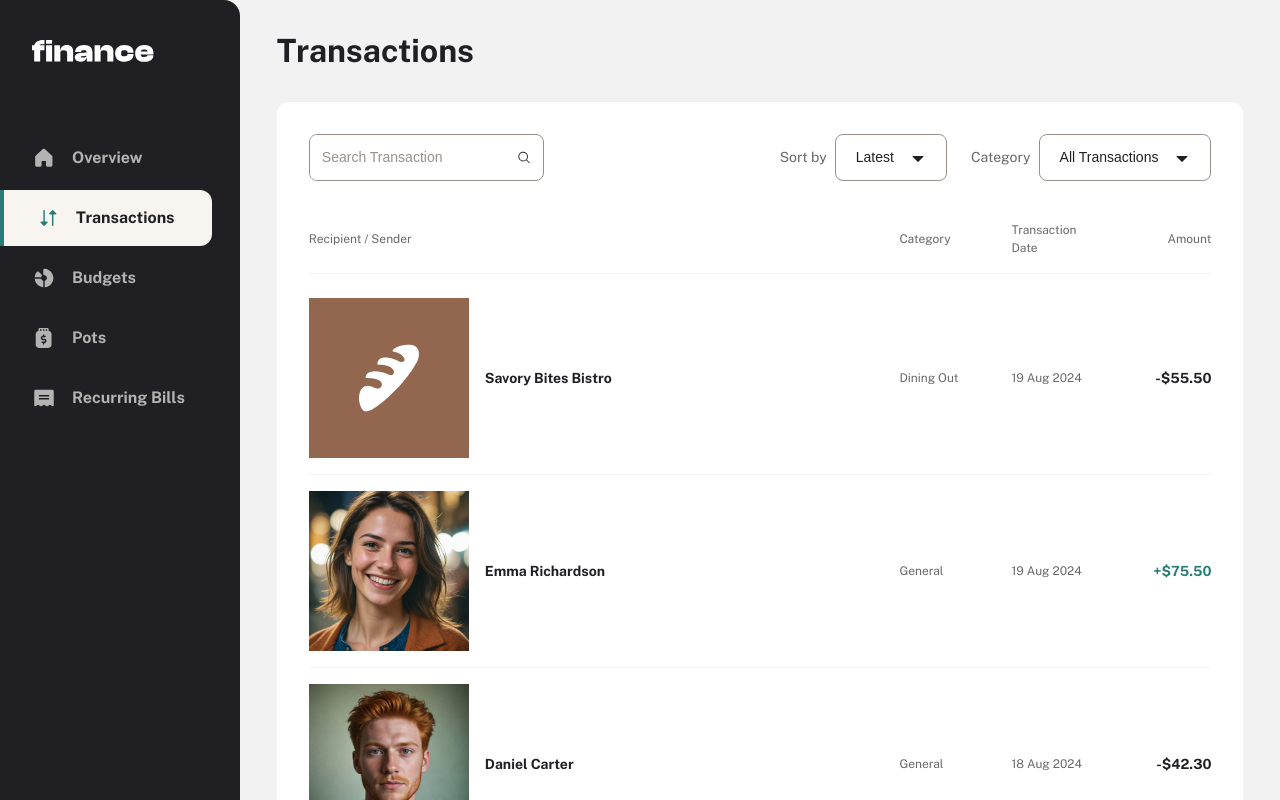
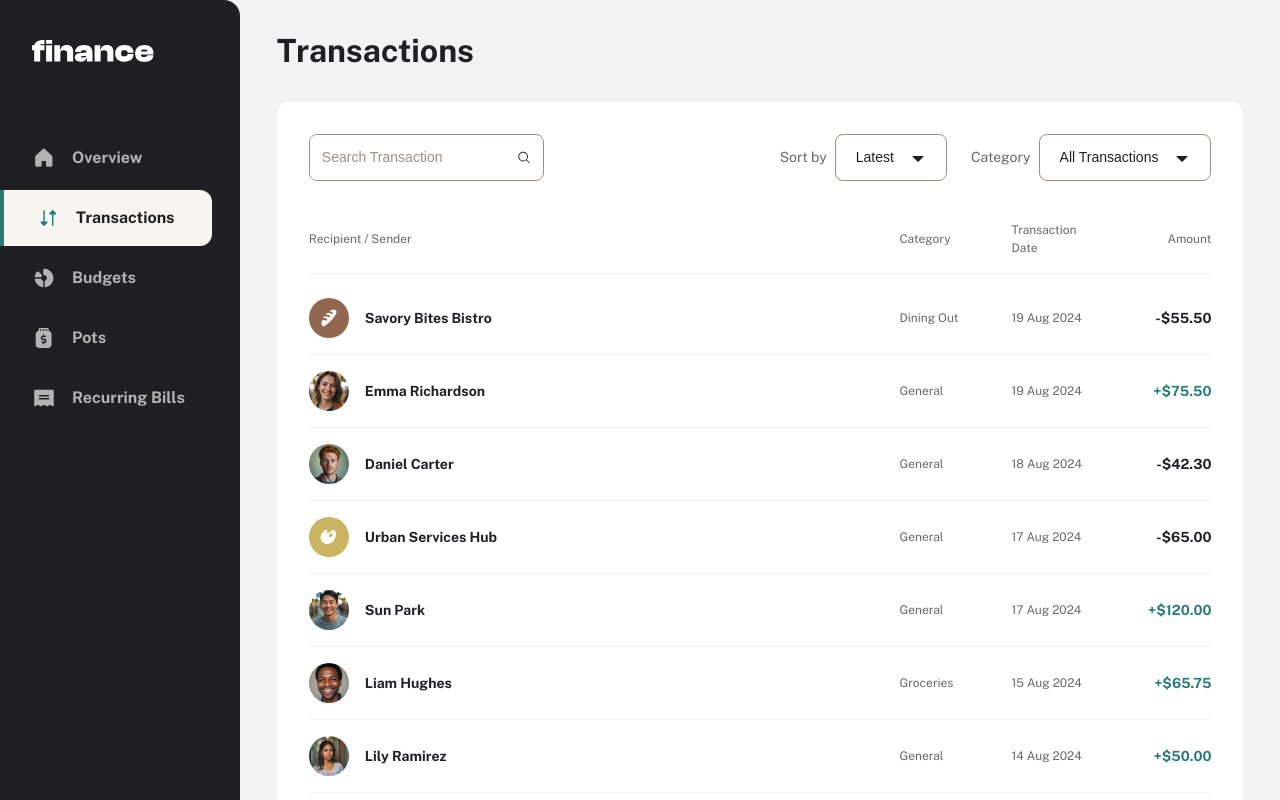
Before and after one commit to Belousmind/personal-finance-app, a Next.js app: page /personal-finance-app/transactions in a window 1280 px wide. Shown: the top 800 px of the page. Built offline with nearby package versions, Linux system fonts and the light colour scheme.

Commit message:
fix: paths of rest images

```diff
--- a/src/app/budgets/components/latest-speding/index.tsx
+++ b/src/app/budgets/components/latest-speding/index.tsx
@@ -1,5 +1,6 @@
 import { TertiatyLink } from "@/components";
 import { formattedDate } from "@/utils";
+import { basePath } from "@/constants";
 import styles from "./style.module.scss";
 import Image from "next/image";
 
@@ -34,11 +35,12 @@ function LatestSpedingTransaction({ avatar, name, amount, date }: Transaction) {
   return (
     <div className={styles.transaction}>
       <Image
-        src={avatar}
+        src={`${basePath}avatar`}
         alt={name}
         className={styles["transaction-image"]}
         width={32}
         height={32}
+        unoptimized
       />
       <span className={styles["transaction-name"]}>{name}</span>
       <span className={styles["transaction-amount"]}>
--- a/src/app/recurring-bills/components/bills-table/index.tsx
+++ b/src/app/recurring-bills/components/bills-table/index.tsx
@@ -4,7 +4,8 @@ import Image from "next/image";
 import styles from "./styles.module.scss";
 import clsx from "clsx";
 
-import { formatMonthlyLabel } from "@/utils/format-date";
+import { formatMonthlyLabel } from "@/utils";
+import { basePath } from "@/constants";
 
 import useReccuringBills from "./useRecurringBills";
 import { FiltersPanel } from "@/components";
@@ -60,11 +61,12 @@ function BillItem({ avatar, name, date, amount, paid, soon }: BillItemProps) {
     <div className={styles["bill-item"]}>
       <div className={styles["icon-and-title"]}>
         <Image
-          src={avatar}
+          src={`${basePath}${avatar}`}
           alt={name}
           className={styles["bill-icon"]}
           width={32}
           height={32}
+          unoptimized
         />
         <span className={styles["bill-title"]}>{name}</span>
       </div>
--- a/src/app/recurring-bills/components/total-bills/index.tsx
+++ b/src/app/recurring-bills/components/total-bills/index.tsx
@@ -5,6 +5,7 @@ import styles from "./style.module.scss";
 
 import { useSelector } from "react-redux";
 import { selectSumOfRecurringBills } from "@/store/recurringBills/selectors";
+import { basePath } from "@/constants";
 
 export default function TotallBills() {
   const totalSum = useSelector(selectSumOfRecurringBills);
@@ -13,10 +14,11 @@ export default function TotallBills() {
     <div className={styles["bill-summary"]}>
       <Image
         className={styles["bill-icon"]}
-        src="/total-bill-icon.svg"
+        src={`${basePath}/total-bill-icon.svg`}
         alt="Bill Icon"
         width={40}
         height={40}
+        unoptimized
       />
       <div className={styles["bill-info"]}>
         <span className={styles["bill-label"]}>Total bills</span>
--- a/src/components/overviews/overview-pots/index.tsx
+++ b/src/components/overviews/overview-pots/index.tsx
@@ -1,7 +1,7 @@
 "use client";
 
 import { useAppSelector } from "@/store/hooks";
-import { ROUTES } from "@/constants";
+import { ROUTES, basePath } from "@/constants";
 import { OverviewContainer, SavingSmall } from "@/components";
 import Image from "next/image";
 
@@ -14,7 +14,13 @@ export default function OverviewPots() {
     <OverviewContainer title="Pots" href={ROUTES.POTS}>
       <div className={styles["pots-overview"]}>
         <div className={styles["pots-total-saved"]}>
-          <Image src="/icon-pot.svg" alt="Pot Icon" width={27} height={34} />
+          <Image
+            src={`${basePath}/icon-pot.svg`}
+            alt="Pot Icon"
+            width={27}
+            height={34}
+            unoptimized
+          />
           <span className={styles["saved-label"]}>Total Saved</span>
           <span className={styles["saved-sum"]}>${totalSaved.toFixed(2)}</span>
         </div>
--- a/src/components/transaction/index.tsx
+++ b/src/components/transaction/index.tsx
@@ -1,5 +1,6 @@
 import { formattedDate } from "@/utils";
-// import Image from "next/image";
+import { basePath } from "@/constants";
+import Image from "next/image";
 
 import styles from "./styles.module.scss";
 import clsx from "clsx";
@@ -12,8 +13,6 @@ type TransactionProps = {
   date: string;
   isFullVersion?: boolean;
 };
-
-const basePath = "/personal-finance-app";
 
 export default function Transaction({
   avatar,
@@ -30,15 +29,14 @@ export default function Transaction({
         isFullVersion && styles["full-transaction"]
       )}
     >
-      <img src={`${basePath}${avatar}`} alt={name} />
-      {/* <Image
-        src={avatar}
+      <Image
+        src={`${basePath}${avatar}`}
         alt={name}
         className={styles["transaction-image"]}
         width={32}
         height={32}
         unoptimized
-      /> */}
+      />
       <span
         className={clsx(
           styles["transaction-name"],
--- /dev/null
+++ b/src/constants/base-usrl.ts
@@ -0,0 +1 @@
+export const basePath = "/personal-finance-app";
--- a/src/constants/index.ts
+++ b/src/constants/index.ts
@@ -12,3 +12,4 @@ export {
   pathVariants,
   menuAnimation,
 } from "./motion-variants";
+export { basePath } from "./base-usrl";
--- a/src/utils/format-date.ts
+++ b/src/utils/format-date.ts
@@ -1,4 +1,4 @@
-export default function formattedDate(isoDate: string) {
+export function formattedDate(isoDate: string) {
   const date = new Date(isoDate);
 
   if (isNaN(date.getTime())) {
--- a/src/utils/index.tsx
+++ b/src/utils/index.tsx
@@ -1,4 +1,4 @@
-export { default as formattedDate } from "./format-date";
+export { formattedDate, formatMonthlyLabel } from "./format-date";
 export { default as formatUSD } from "./format-сurrency";
 export { default as getPercentage } from "./get-percentage";
 export { default as isOccupiedColor } from "./is-occupied-color";
```
